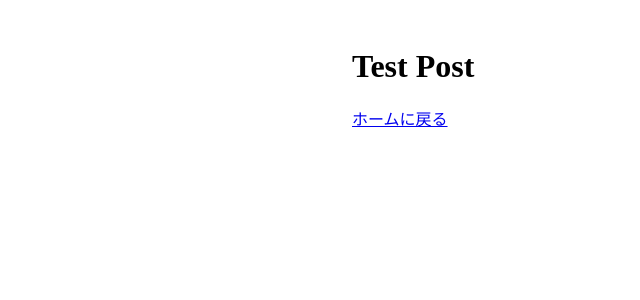
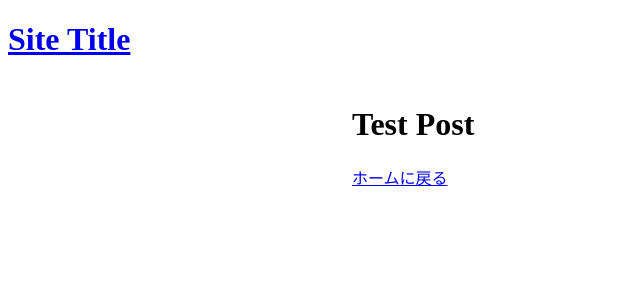
Before and after one commit to T-unity/Next.ts-sample, a Next.js app: page /blogs/2023-0319 in a window 1280 px wide. Shown: the top 300 px of the page, without its empty margins (0-640 px from the left). Built offline with nearby package versions, Linux system fonts and the light colour scheme.

Commit message:
Add Header

```diff
--- /dev/null
+++ b/src/components/header.tsx
@@ -0,0 +1,13 @@
+import Link from 'next/link';
+
+const Header = () => {
+  return (
+    <header className="border-b flex items-center h-14 px-4">
+      <h1 className="font-logo pl-10 ml-10">
+        <Link href="/">Site Title</Link>
+      </h1>
+    </header>
+  );
+};
+
+export default Header;
--- a/src/components/layout.tsx
+++ b/src/components/layout.tsx
@@ -1,5 +1,6 @@
 import type { FC, ReactNode } from 'react';
 import styles from './layout.module.css'
+import Header from './header'
 
 type TestObj = {
 	children: ReactNode;
@@ -8,6 +9,7 @@ type TestObj = {
 const Layout: FC<TestObj> = ({ children }) => {
 	return (
     <>
+      <Header />
       <div className={styles.container}>
         { children }
       </div>
```
